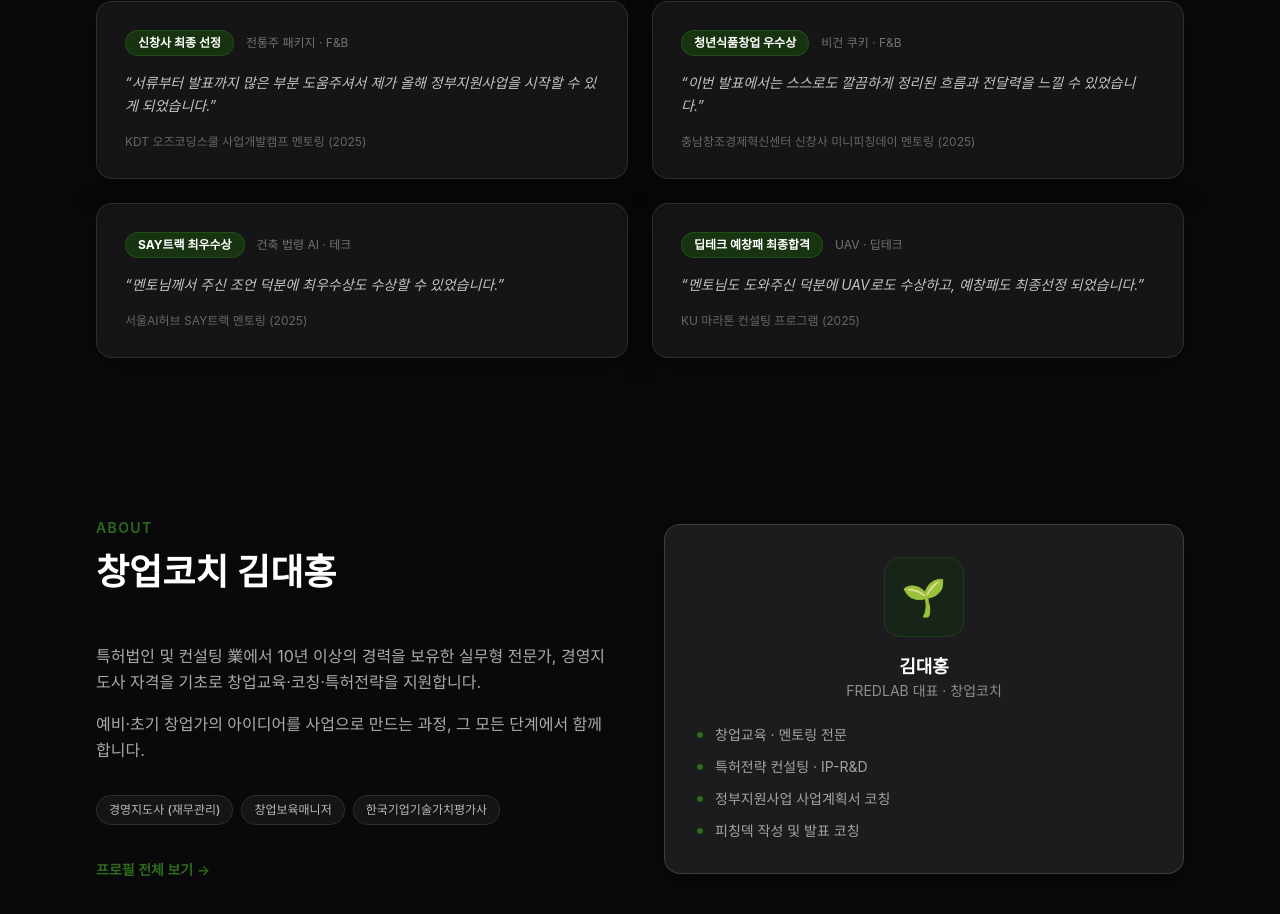
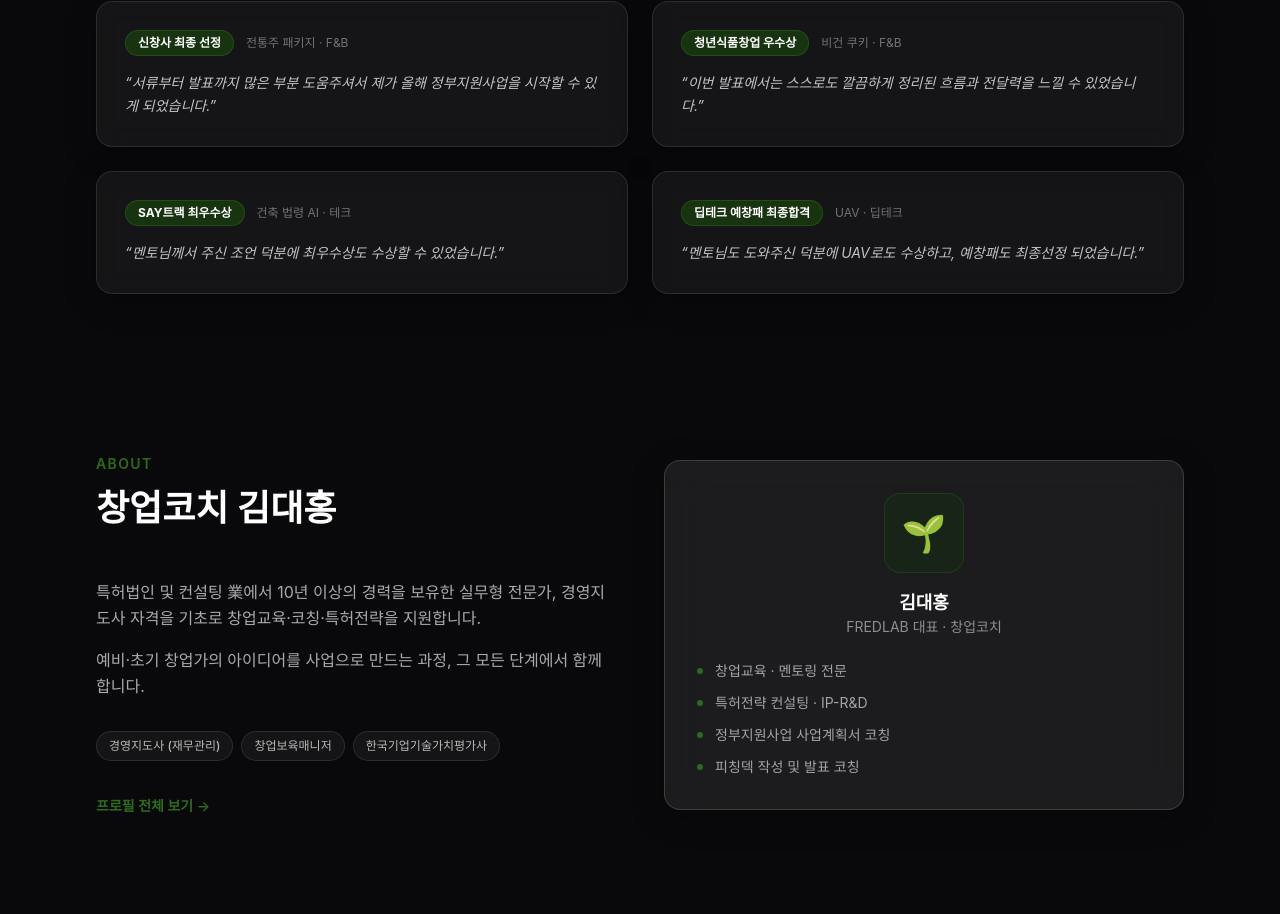
Before and after one commit to aerohero/fredlab-homepage, a Next.js app: page / in a window 1280 px wide. Shown: the part 2573-3487 px from the top of the page. Built offline with nearby package versions, Linux system fonts and the light colour scheme; a web font is replaced by a local one.

Commit message:
fix: 코칭 성과 사례에서 프로그램 명칭/연도 삭제
Co-Authored-By: Paperclip <noreply@paperclip.ing>

```diff
--- a/components/sections/Testimonials.tsx
+++ b/components/sections/Testimonials.tsx
@@ -25,7 +25,6 @@ export default function Testimonials() {
               <blockquote className="text-sm text-white/75 leading-relaxed italic">
                 &ldquo;{t.quote}&rdquo;
               </blockquote>
-              <p className="text-xs text-white/35 mt-auto">{t.program}</p>
             </GlassCard>
           ))}
         </div>
--- a/data/testimonials.ts
+++ b/data/testimonials.ts
@@ -3,7 +3,6 @@ export const testimonials = [
     id: 1,
     badge: "신창사 최종 선정",
     industry: "전통주 패키지 · F&B",
-    program: "KDT 오즈코딩스쿨 사업개발캠프 멘토링 (2025)",
     quote:
       "서류부터 발표까지 많은 부분 도움주셔서 제가 올해 정부지원사업을 시작할 수 있게 되었습니다.",
   },
@@ -11,7 +10,6 @@ export const testimonials = [
     id: 2,
     badge: "청년식품창업 우수상",
     industry: "비건 쿠키 · F&B",
-    program: "충남창조경제혁신센터 신창사 미니피칭데이 멘토링 (2025)",
     quote:
       "이번 발표에서는 스스로도 깔끔하게 정리된 흐름과 전달력을 느낄 수 있었습니다.",
   },
@@ -19,7 +17,6 @@ export const testimonials = [
     id: 3,
     badge: "SAY트랙 최우수상",
     industry: "건축 법령 AI · 테크",
-    program: "서울AI허브 SAY트랙 멘토링 (2025)",
     quote:
       "멘토님께서 주신 조언 덕분에 최우수상도 수상할 수 있었습니다.",
   },
@@ -27,7 +24,6 @@ export const testimonials = [
     id: 4,
     badge: "딥테크 예창패 최종합격",
     industry: "UAV · 딥테크",
-    program: "KU 마라톤 컨설팅 프로그램 (2025)",
     quote:
       "멘토님도 도와주신 덕분에 UAV로도 수상하고, 예창패도 최종선정 되었습니다.",
   },
```
